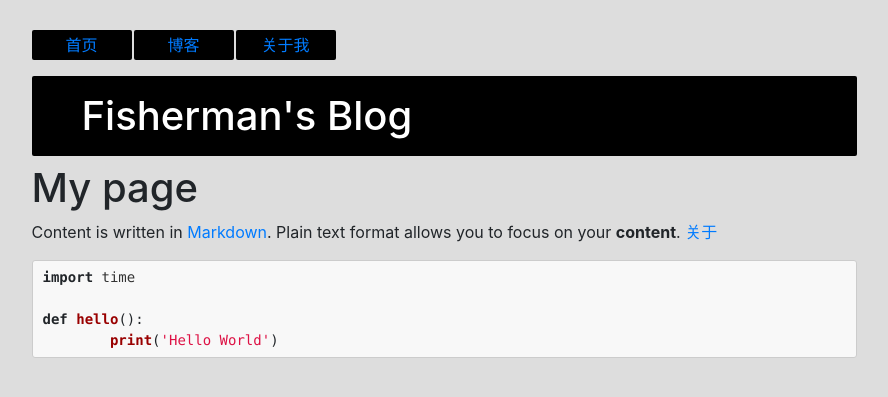
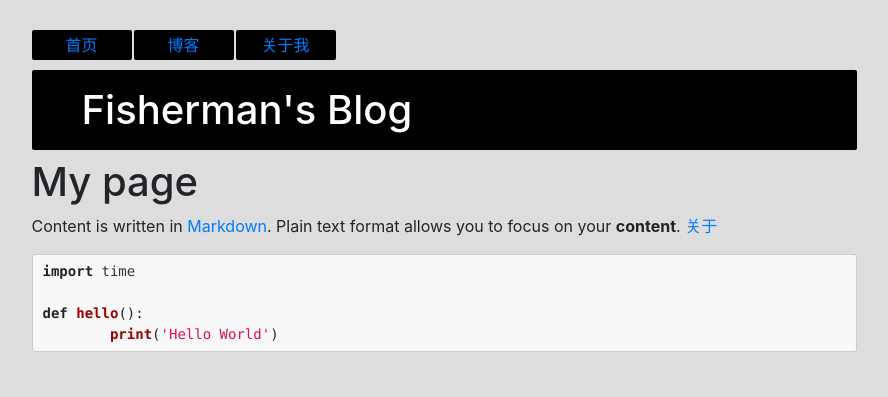
Before and after one commit to fishermancome/fishermancome.github.io, a Jekyll site: the page built from index.md, in a window 1280 px wide. Shown: the top 397 px of the page, without its empty margins (196-1084 px from the left). Built offline with Jekyll 4.4.1, drawn with Linux system fonts in a browser that asks for light colours.

Commit message:
edit div

```diff
--- a/_includes/nav.html
+++ b/_includes/nav.html
@@ -2,12 +2,12 @@
 <div class="row">
 <div class="col">
 </div>
-<div class="col-9">
-  <ul style="list-style: none;margin-top: 30px; position: relative;">
+<div class="col-9" style="margin-top:30px;">
+  <ul style="list-style: none;position: relative; margin-bottom: 40px">
   	<li style="width:100px;height: 30px;background-color: #000;text-align: center;line-height: 30px;border-radius: 2px;position: absolute; left: 0;"><a href="{{site.url}}/index.html" style="text-decoration: none">首页</a></li>
   	<li style="width:100px;height: 30px; background-color: #000; position: absolute;left:102px; border-radius: 2px;text-align: center; line-height: 30px"><a href="{{site.url}}/blog.html" style="text-decoration: none">博客</a></li>
   	<li style="width:100px;height: 30px; background-color: #000;position:absolute; left:204px;border-radius: 2px;text-align: center; line-height: 30px"><a href="{{site.url}}/about.html" style="text-decoration: none">关于我</a></li>
-  	<li style="width:100px;height: 30px; text-align: center; line-height: 30px"><a href="#" style="text-decoration: none"></a></li>
+  	<!-- <li style="width:100px;height: 30px; text-align: center; line-height: 30px"><a href="#" style="text-decoration: none"></a></li> -->
   </ul>
 </div>
 <div class="col">
```
